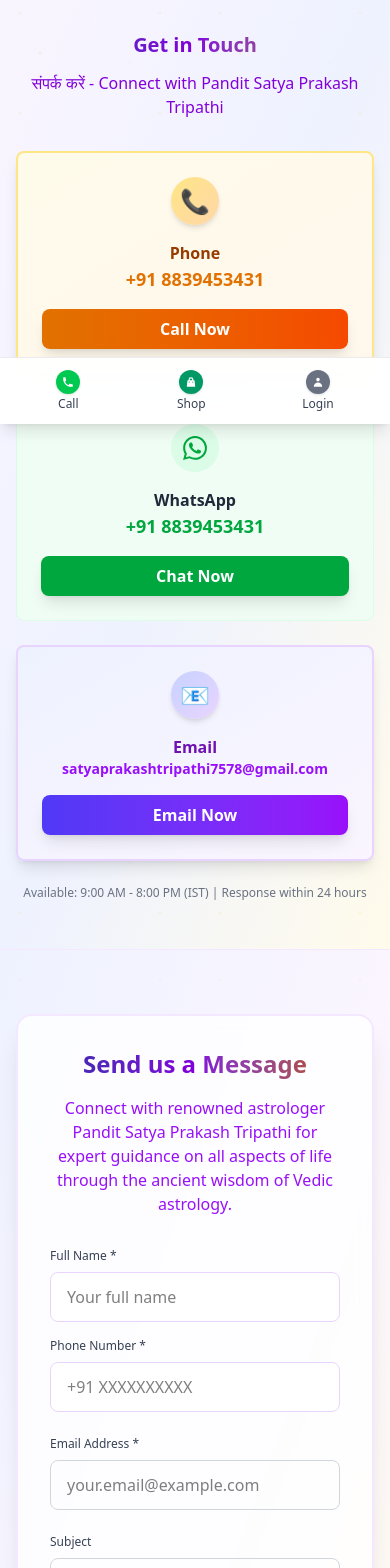
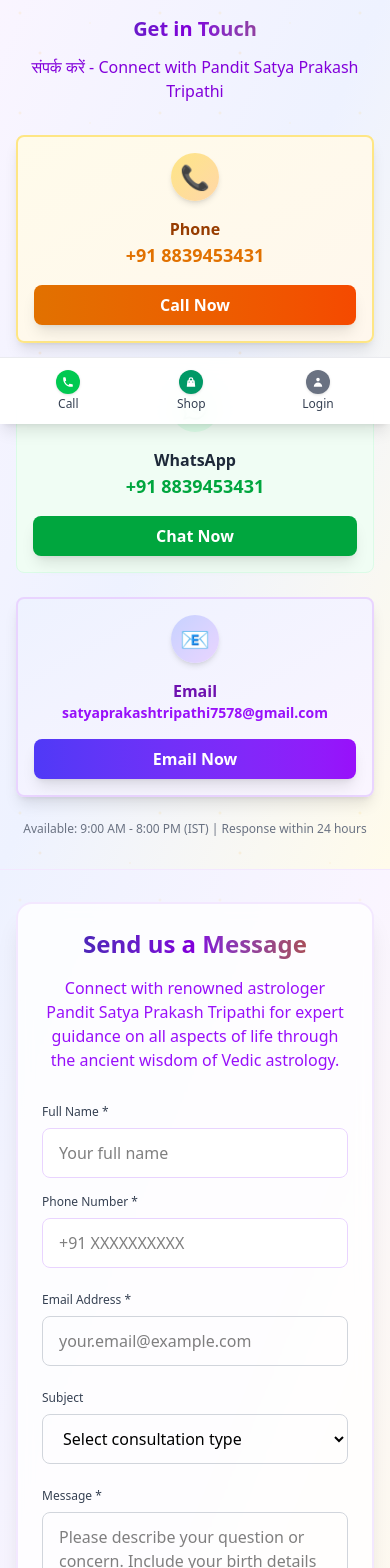
Before and after one commit to Narayandwivedi/astro, a React (Vite) app in the folder frontend/: page /contact in a window 390 px wide. Shown: the part 420-1988 px from the top of the page. Built offline with nearby package versions, Linux system fonts and the light colour scheme; no server answers.

Commit message:
improve ui

```diff
--- a/frontend/src/pages/ContactPage.jsx
+++ b/frontend/src/pages/ContactPage.jsx
@@ -190,7 +190,7 @@ const ContactPage = () => {
       </section>
 
       {/* Get in Touch Section */}
-      <section className="py-12 bg-gradient-to-br from-purple-50 via-indigo-50 to-amber-50 border-b border-purple-100 relative overflow-hidden">
+      <section className="py-8 md:py-12 bg-gradient-to-br from-purple-50 via-indigo-50 to-amber-50 border-b border-purple-100 relative overflow-hidden">
         {/* Cosmic stars background */}
         <div className="absolute inset-0 opacity-15">
           <div className="w-full h-full cosmic-stars"></div>
@@ -207,7 +207,7 @@ const ContactPage = () => {
 
           <div className="grid md:grid-cols-3 gap-6 max-w-6xl mx-auto">
             {/* Phone Contact */}
-            <div className="bg-gradient-to-br from-amber-50 to-orange-50 rounded-lg p-6 border-2 border-amber-200 shadow-lg hover:shadow-xl transition-all duration-300">
+            <div className="bg-gradient-to-br from-amber-50 to-orange-50 rounded-lg p-4 md:p-6 border-2 border-amber-200 shadow-lg hover:shadow-xl transition-all duration-300">
               <div className="flex flex-col items-center text-center gap-4">
                 <div className="w-12 h-12 bg-gradient-to-br from-amber-200 to-orange-200 rounded-full flex items-center justify-center shadow-md">
                   <span className="text-2xl text-amber-600">📞</span>
@@ -226,7 +226,7 @@ const ContactPage = () => {
             </div>
 
             {/* WhatsApp Contact */}
-            <div className="bg-green-50 rounded-lg p-6 border border-green-100">
+            <div className="bg-green-50 rounded-lg p-4 md:p-6 border border-green-100">
               <div className="flex flex-col items-center text-center gap-4">
                 <div className="w-12 h-12 bg-green-100 rounded-full flex items-center justify-center">
                   <svg className="w-6 h-6 text-green-600" fill="currentColor" viewBox="0 0 24 24">
@@ -249,7 +249,7 @@ const ContactPage = () => {
             </div>
 
             {/* Email Contact */}
-            <div className="bg-gradient-to-br from-indigo-50 to-purple-50 rounded-lg p-6 border-2 border-purple-200 shadow-lg hover:shadow-xl transition-all duration-300">
+            <div className="bg-gradient-to-br from-indigo-50 to-purple-50 rounded-lg p-4 md:p-6 border-2 border-purple-200 shadow-lg hover:shadow-xl transition-all duration-300">
               <div className="flex flex-col items-center text-center gap-4">
                 <div className="w-12 h-12 bg-gradient-to-br from-indigo-200 to-purple-200 rounded-full flex items-center justify-center shadow-md">
                   <span className="text-2xl text-purple-600">📧</span>
@@ -277,14 +277,14 @@ const ContactPage = () => {
       </section>
 
       {/* Contact Form Section */}
-      <section className="py-16 bg-gradient-to-br from-indigo-50 via-purple-50 to-amber-50 relative overflow-hidden">
+      <section className="py-8 md:py-16 bg-gradient-to-br from-indigo-50 via-purple-50 to-amber-50 relative overflow-hidden">
         {/* Cosmic stars background */}
         <div className="absolute inset-0 opacity-10">
           <div className="w-full h-full cosmic-stars"></div>
         </div>
         <div className="container mx-auto px-4 lg:px-6 relative z-10">
           <div className="max-w-2xl mx-auto">
-            <div className="bg-white/80 backdrop-blur-sm rounded-2xl p-8 border-2 border-purple-100 shadow-xl">
+            <div className="bg-white/80 backdrop-blur-sm rounded-2xl p-6 md:p-8 border-2 border-purple-100 shadow-xl">
               <div className="text-center mb-8">
                 <h2 className="text-2xl font-bold bg-gradient-to-r from-indigo-800 via-purple-700 to-amber-700 bg-clip-text text-transparent mb-4">Send us a Message</h2>
                 <p className="text-base text-purple-600">
@@ -396,7 +396,7 @@ const ContactPage = () => {
       </section>
 
       {/* Call to Action */}
-      <section className="py-16 bg-gradient-to-br from-indigo-900 via-purple-900 to-amber-900 relative overflow-hidden">
+      <section className="py-8 md:py-16 bg-gradient-to-br from-indigo-900 via-purple-900 to-amber-900 relative overflow-hidden">
         {/* Cosmic stars background */}
         <div className="absolute inset-0 opacity-25">
           <div className="w-full h-full cosmic-stars"></div>
```
